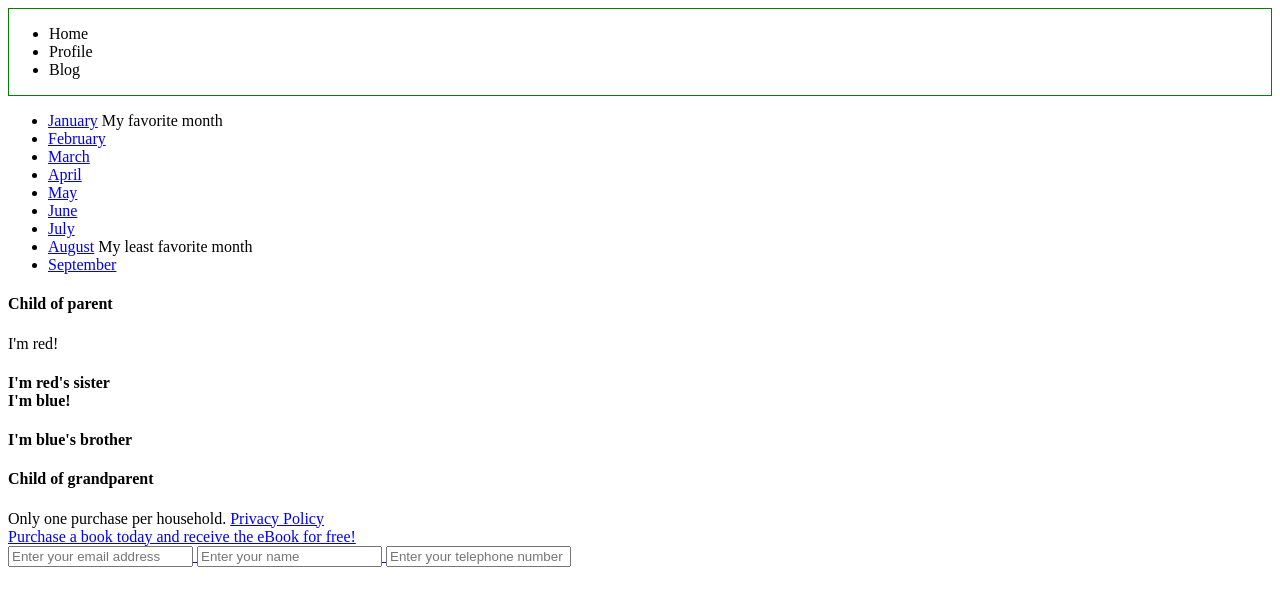
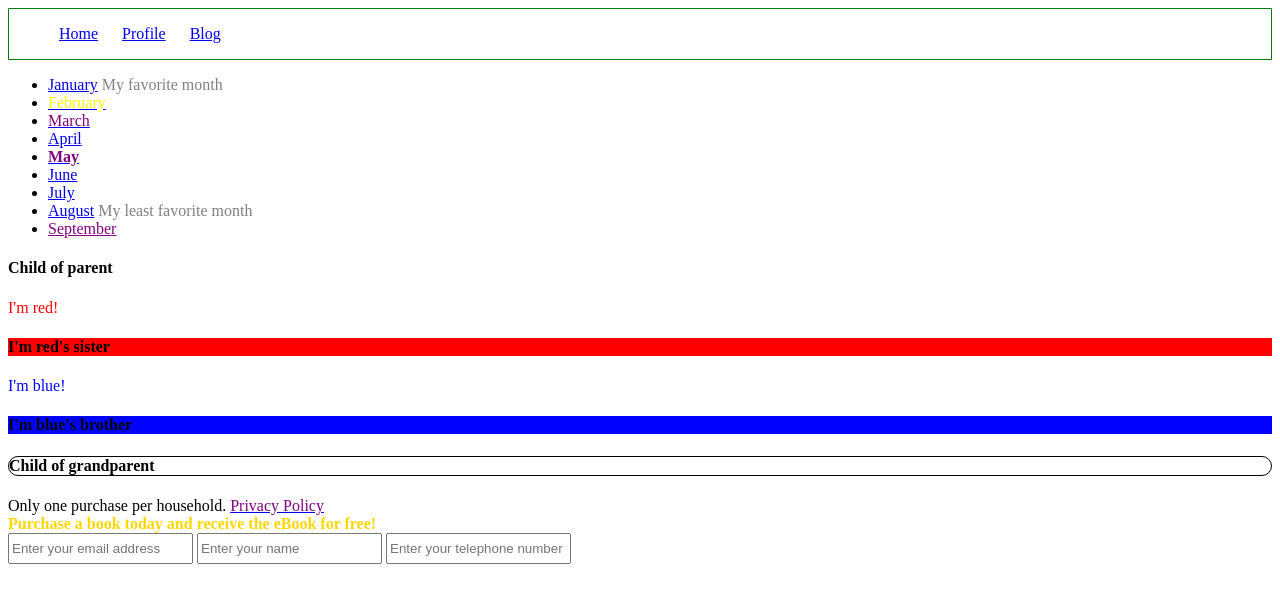
Before and after one commit to Batkins44/CSS-Article-Styling-Selectors, a plain HTML site: page index.html in a window 1280 px wide. Drawn offline with Linux system fonts and the light colour scheme.

Commit message:
finished exercise

```diff
--- a/index.html
+++ b/index.html
@@ -11,12 +11,12 @@
 <body>
     <header>
         <ul>
-          <li>Home</li>
-          <li>Profile</li>
-          <li>Blog</li>
+          <li><a href="#home">Home</a></li>
+          <li><a href="#profile">Profile</a></li>
+          <li><a href="#blog">Blog</a></li>
         </ul>
       </header>
-
+      <article>
         <section>
             <div class="month-list">
             <ul>
@@ -67,7 +67,7 @@
                 <h4>Child of parent</h4>
                 <div>
                 <div>I'm red!</div>
-              <h4>I'm red's sister
+                <h4>I'm red's sister</h4>
                 <div>I'm blue!</div>
                 <h4>I'm blue's brother</h4>
                 </div>
@@ -75,7 +75,7 @@
             <h4>Child of grandparent</h4>
             </div>
         </section>
-
+    </article>
       <footer class="padded">
 
         <div class="disclaimer">
@@ -86,6 +86,7 @@
                 Privacy Policy
               </span>
             </span>
+            </a>
         </div>
 
         <div class="promo">
--- a/selectors.css
+++ b/selectors.css
@@ -1,4 +1,56 @@
 header {
-border: 1px solid green
+border: 1px solid green;
+}
+
+header li {
+display:inline;
+padding:10px;
 
 }
+
+
+
+.disabled{
+    color:gray;
+}
+
+a.disabled,
+a .disabled{
+    color:purple
+}
+
+.active{
+    color:yellow;
+}
+
+.parent div:first-child{
+    color:red;
+}
+
+.parent div:nth-child(3){
+    color:blue;
+}
+
+.parent div:first-child + h4 {
+    background-color:red;
+}
+
+.parent div:nth-child(3) + h4 {
+    background-color:blue;
+}
+
+.grandparent > h4{
+    border:1px solid black;
+    border-radius: 25px;
+}
+
+.promo{
+    color:gold;
+    font-weight:bold;
+
+}
+
+input{
+height:25px;
+
+}
```
Lines whose indentation alone changed are shown as unchanged.
